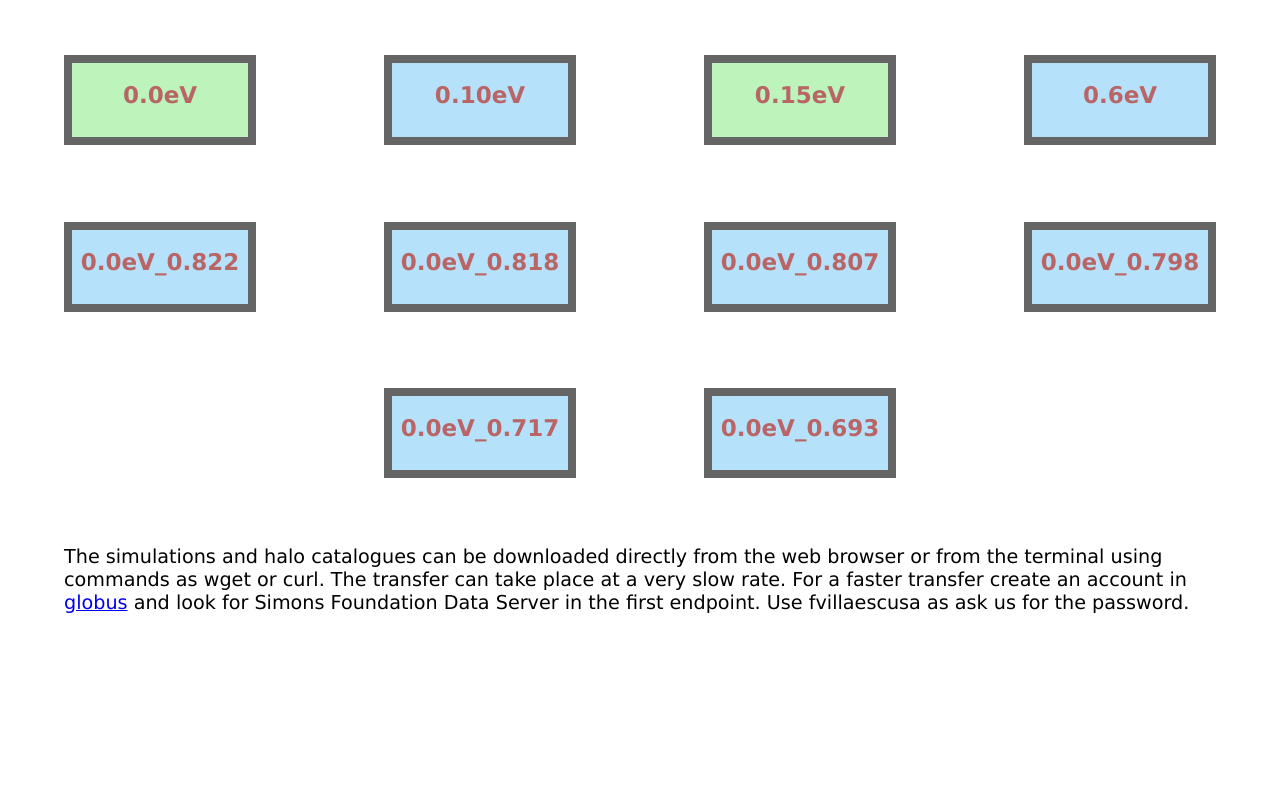
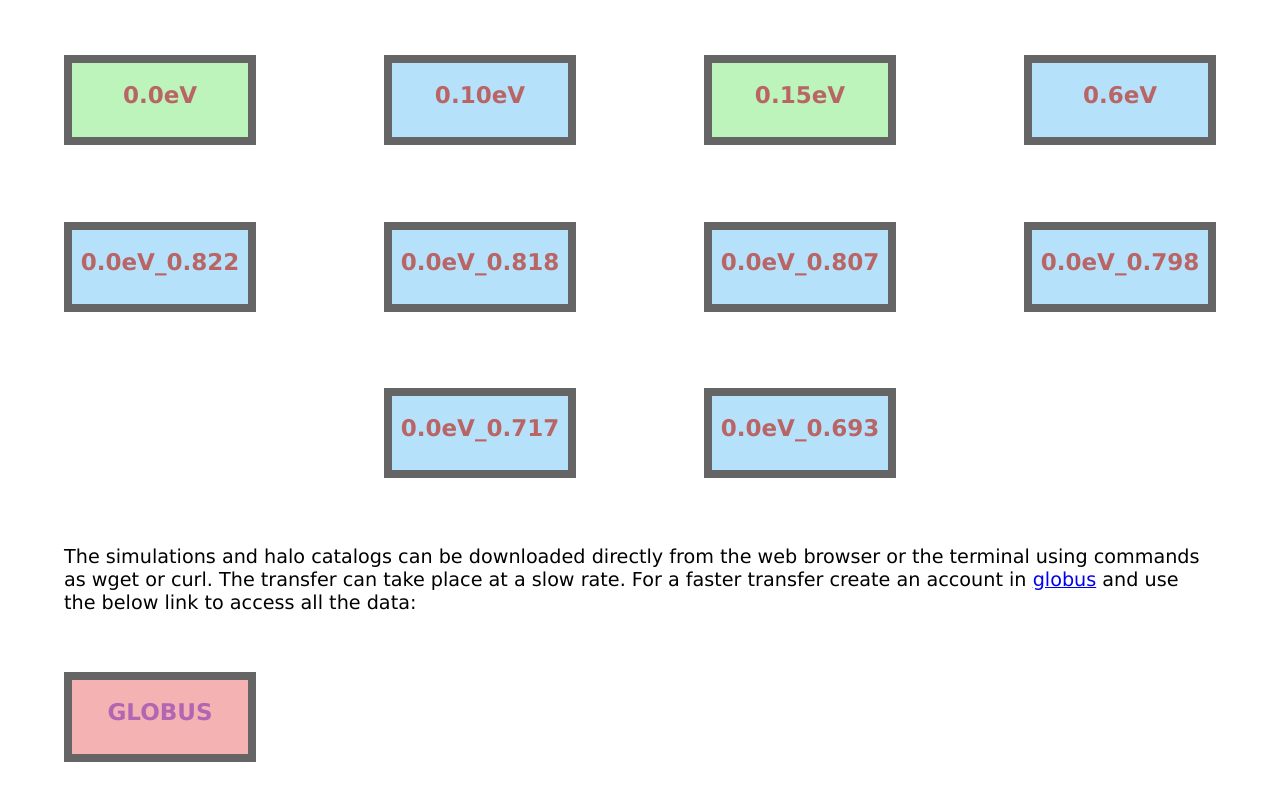
Before and after one commit to franciscovillaescusa/franciscovillaescusa.github.io, a plain HTML site: page data_hades.html in a window 1280 px wide. Shown: the part 250-1050 px from the top of the page. Before the commit the page ends 883 px from the top, so only its background shows below. Drawn offline with Linux system fonts and the light colour scheme.

Commit message:
add globus link to HADES

```diff
--- a/data_hades.html
+++ b/data_hades.html
@@ -102,10 +102,14 @@
         </div>
 
         <div class="data_text">
-            <p>The simulations and halo catalogues can be downloaded directly from the web browser or from the terminal using commands as wget or curl. The transfer can take place at a very slow rate. For a faster transfer create an account in <a href="https://www.globus.org/">globus</a> and look for Simons Foundation Data Server in the first endpoint. Use fvillaescusa as ask us for the password.</p>
+            <p>The simulations and halo catalogs can be downloaded directly from the web browser or the terminal using commands as wget or curl. The transfer can take place at a slow rate. For a faster transfer create an account in <a href="https://www.globus.org/">globus</a> and use the below link to access all the data:</p>
         </div>
 
-
+        <a href="https://www.globus.org/app/transfer?origin_id=e5191a26-b5f8-11e8-8241-0a3b7ca8ce66&origin_path=%2F">
+        <div class="sim4">
+            <p>GLOBUS</p>
+        </div>
+        </a>
 
 
 
--- a/styles_hades.css
+++ b/styles_hades.css
@@ -99,7 +99,7 @@ body{
     width: 40%;
 }
 
-.sim, .sim2{
+.sim, .sim2, .sim4{
     padding: 3% 5% 3% 5%;
     float: left;
     width: 15%;
@@ -135,6 +135,18 @@ body{
     font-weight: bold;
 }
 
+.sim4 p{
+    margin: 0%;
+    padding: 10% 0% 15% 0%;
+    background-color: lightcoral;
+    border: 0.7vw solid black;
+    opacity: 0.6;
+    text-align: center;
+    font-size: 1.8vw;
+    color: purple;
+    font-weight: bold;
+}
+
 .data_type{
     text-align: center;
     font-size: 4vw;
```
Also changed, not shown: publications_hades.html (+3 -3 lines).
